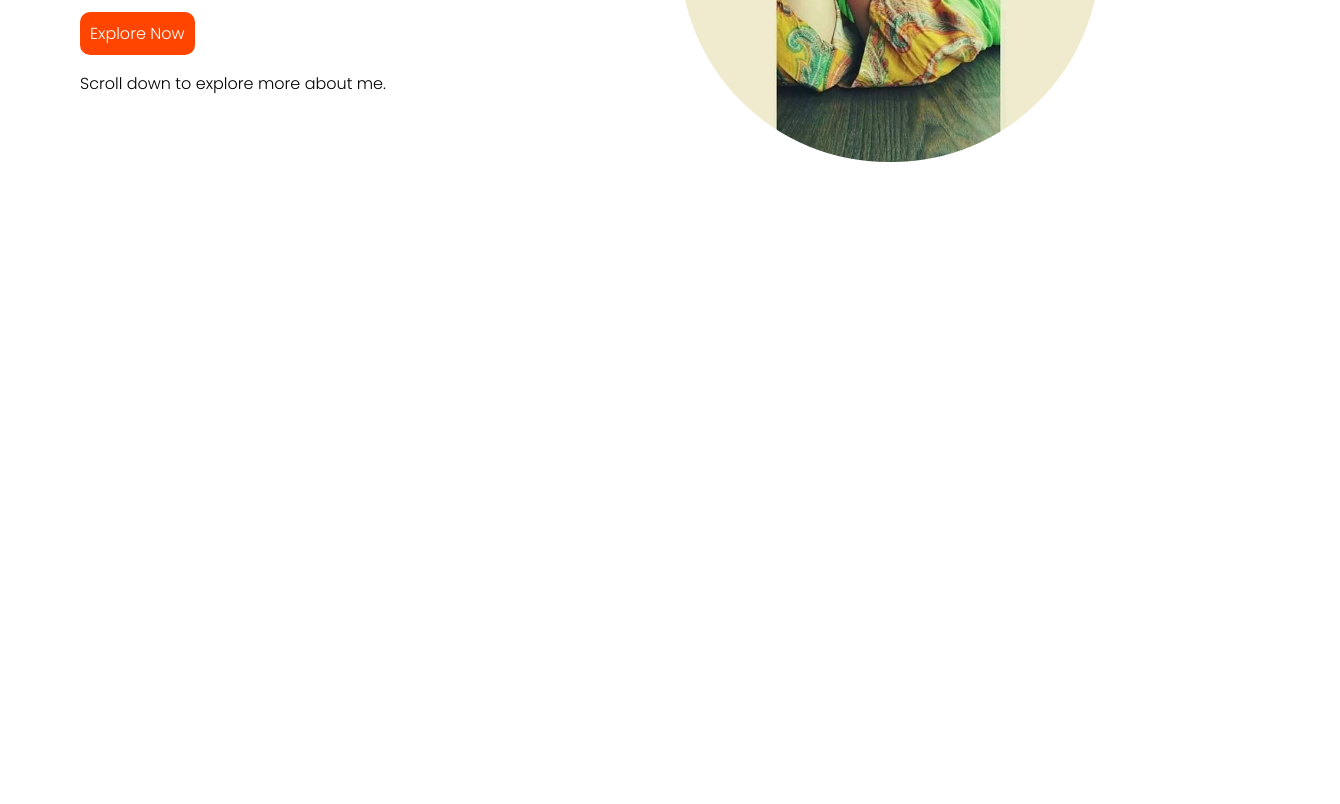
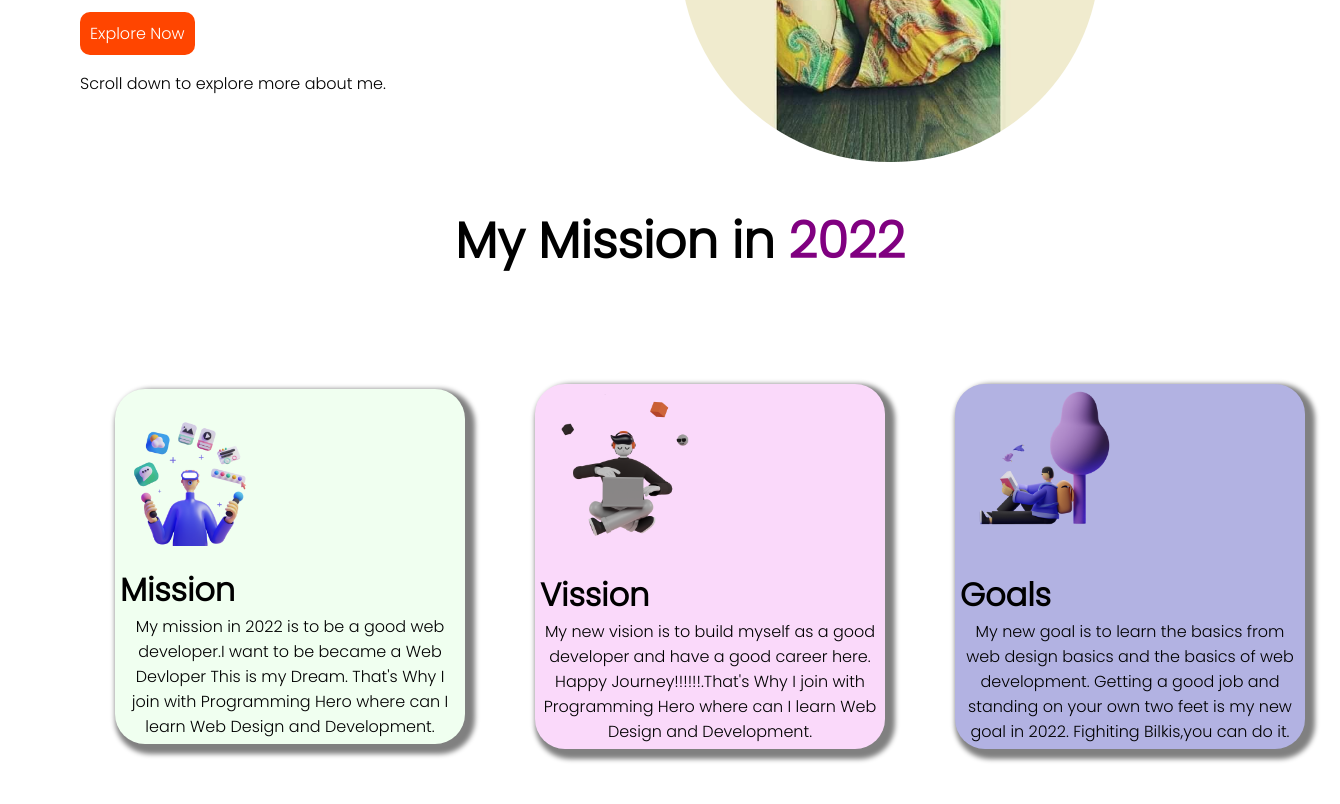
Before and after one commit to bilkis01/Project01, a plain HTML site: page index.html in a window 1280 px wide. Shown: the part 334-1138 px from the top of the page, 1340 px wide, since content can reach past the window. Before the commit the page ends 800 px from the top, so only its background shows below. Drawn offline with Linux system fonts and the light colour scheme.

Commit message:
new goal

```diff
--- a/index.html
+++ b/index.html
@@ -30,5 +30,64 @@
             </div>
     </section>
 
+        <h2>My Mission in <span>2022</span></h2> <br> <br>
+
+    <section class="head">
+        <div class="card-container">
+            <div class="card">
+                <img class="img-style" src="images/illustrator-1.png" alt="">
+                <div class="card-body">
+                    <div class="card-title">
+                        Mission
+                    </div>
+                    <div class="card-desk">
+                        <p>My mission in 2022 is to be a good web developer.I want to be became a Web Devloper
+                            This is my Dream. That's Why I join with Programming Hero where can I learn Web Design and Development.
+                        </p>
+
+                    </div>
+
+                </div>
+            </div>
+            <br><br>
+            <div class="card" id="color1">
+                <img class="img-style" src="images/illustrators/illustrator-2.png" alt="">
+                <div class="card-body">
+                    <div class="card-title">
+                        Vission
+                    </div>
+                    <div class="card-desk">
+                        <p>My new vision is to build myself as a good developer and have a good career here.
+                            Happy Journey!!!!!!.That's Why I join with Programming Hero where can I learn Web Design and Development.
+                        </p>
+
+                    </div>
+
+                </div>
+            </div>
+
+            <div class="card" id="card2">
+                <img class="img-style" src="images/illustrators/illustrator-3.png" alt="">
+                <div class="card-body">
+                    <div class="card-title">
+                       Goals
+                    </div>
+                    <div class="card-desk">
+                        <p>My new goal is to learn the basics from web design basics and the basics of web development.
+                            Getting a good job and standing on your own two feet is my new goal in 2022. Fighiting Bilkis,you can do it.
+                        </p>
+
+                    </div>
+
+                </div>
+            </div>
+
+
+
+        </div>
+
+
+    </section>
+
 </body>
 </html>
--- a/style.css
+++ b/style.css
@@ -33,3 +33,45 @@ section{
     width: 70%;
     border-radius: 600px;
 }
+h2{
+    text-align: center;
+    font-size: 50px;
+    padding-top: 35px;
+}
+span{
+    color: purple;
+}
+.card{
+    width: 350px;
+    margin: 35px;
+    background-color: honeydew;
+    box-sizing: border-box;
+    box-shadow: 5px 5px 5px 5px gray;
+    border-radius: 30px;
+}
+.img-style{
+    width: 50%;
+}
+.card-container{
+    box-sizing: border-box;
+    display: flex;
+    padding: 20px 0px;
+    justify-content: center;
+    align-items: center;
+}
+.card-body{
+    padding: 5px;
+}
+.card-title{
+    font-size: 2rem;
+    font-weight: bold;
+}
+.card-desk{
+    text-align: center;
+}
+#color1{
+    background-color: rgb(250, 217, 250);
+}
+#card2{
+    background-color: rgb(178, 178, 226);
+}
```
Also changed, not shown: images/illustrator-1.png (renamed from images/illustrators/illustrator-1.png).
